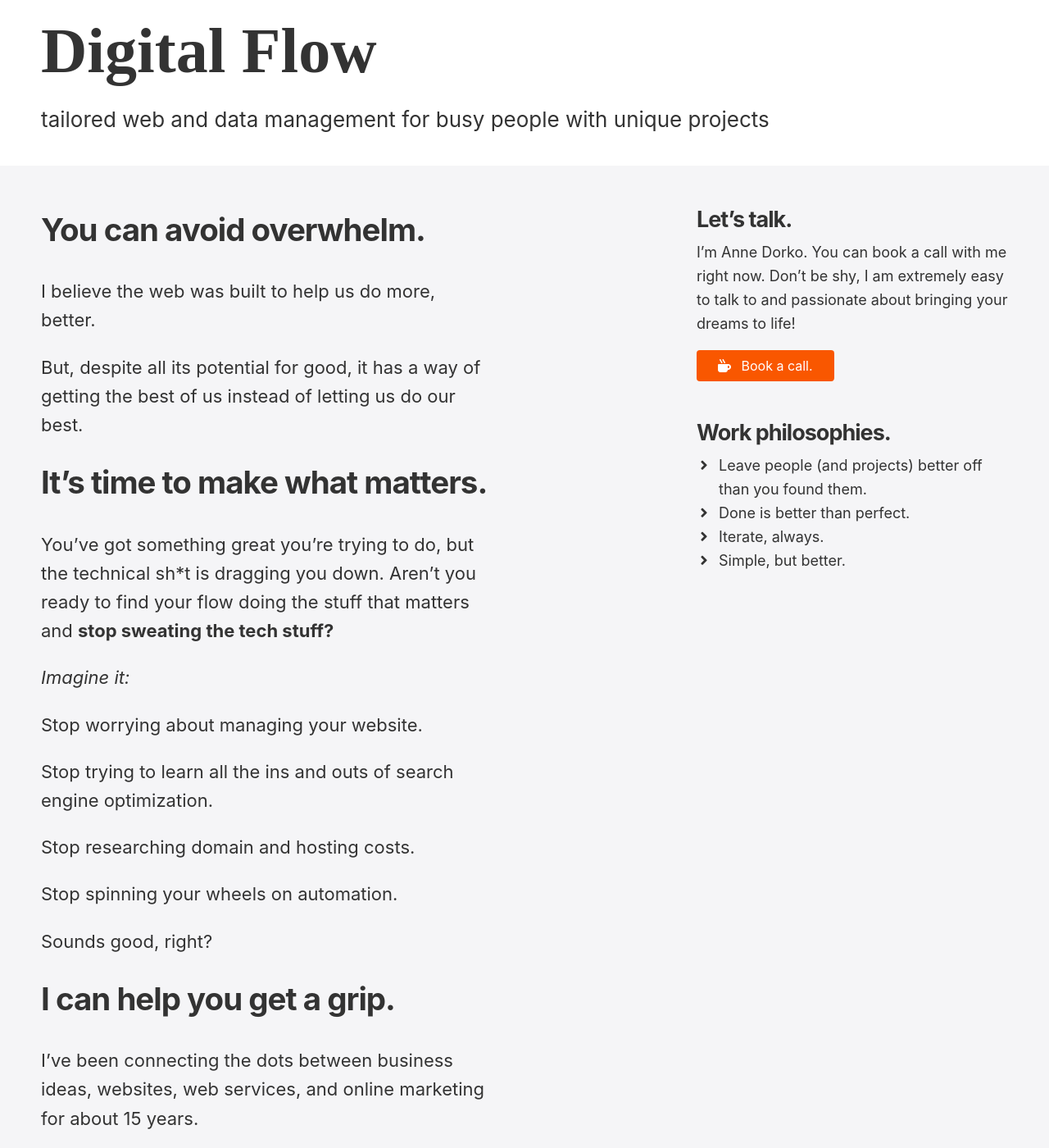
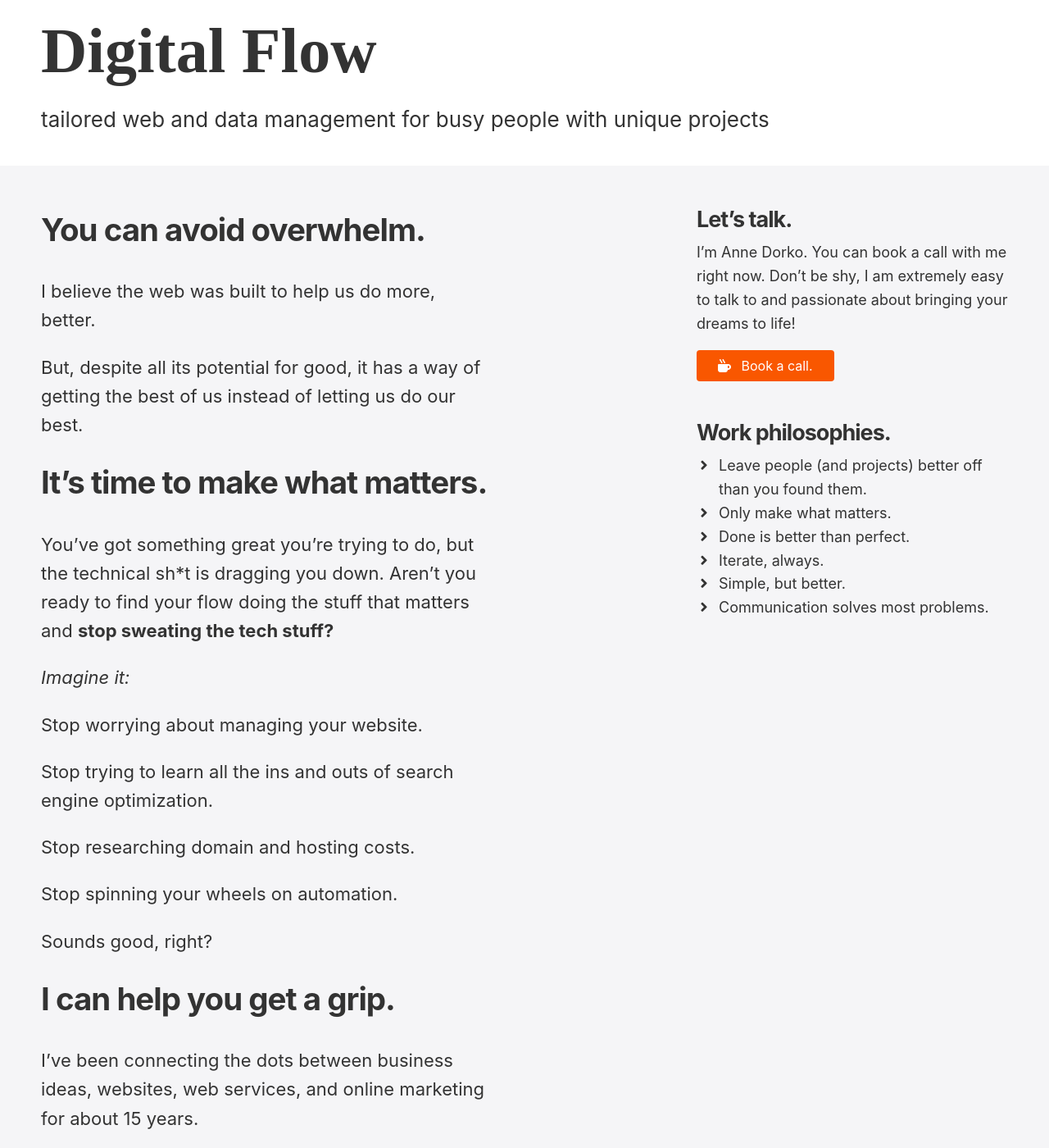
Before and after one commit to annedorko/digitalflow, a Jekyll site: the page built from index.md, in a window 1280 px wide and 1400 px high. Shown: the whole window at 82% size. Built offline with Jekyll 4.4.1, drawn with Linux system fonts in a browser that asks for light colours; some web fonts are replaced.

Commit message:
More philosophies, sticky sidebar

```diff
--- a/_layouts/default.html
+++ b/_layouts/default.html
@@ -16,7 +16,7 @@
           {{ content }}
         </article>
       </div>
-      <div class="col">
+      <div class="col stickto">
         <div class="sidebar">
           <h3 id="contact">Let’s talk.</h3>
           <p>I’m Anne Dorko. You can book a call with me right now. Don’t be shy, I am extremely easy to talk to and passionate about bringing your dreams to life!</p>
@@ -24,9 +24,11 @@
           <h3>Work philosophies.</h3>
           <ul class="fa-ul">
             <li><span class="fa-li"><i class="fas fa-angle-right"></i></span> Leave people (and projects) better off than you found them.</li>
+            <li><span class="fa-li"><i class="fas fa-angle-right"></i></span> Only make what matters.</li>
             <li><span class="fa-li"><i class="fas fa-angle-right"></i></span> Done is better than perfect.</li>
             <li><span class="fa-li"><i class="fas fa-angle-right"></i></span> Iterate, always.</li>
             <li><span class="fa-li"><i class="fas fa-angle-right"></i></span> Simple, but better.</li>
+            <li><span class="fa-li"><i class="fas fa-angle-right"></i></span> Communication solves most problems.</li>
           </ul>
         </div>
       </div>
--- a/_sass/main.scss
+++ b/_sass/main.scss
@@ -52,7 +52,12 @@ header + .container {
     font-size: 1.2em;
   }
 }
+.stickto {
+  position: relative;
+}
 .sidebar {
+  position: sticky;
+  top: 1em;
   font-size: 18px;
   h3 {
     margin-bottom: .2em;
```
